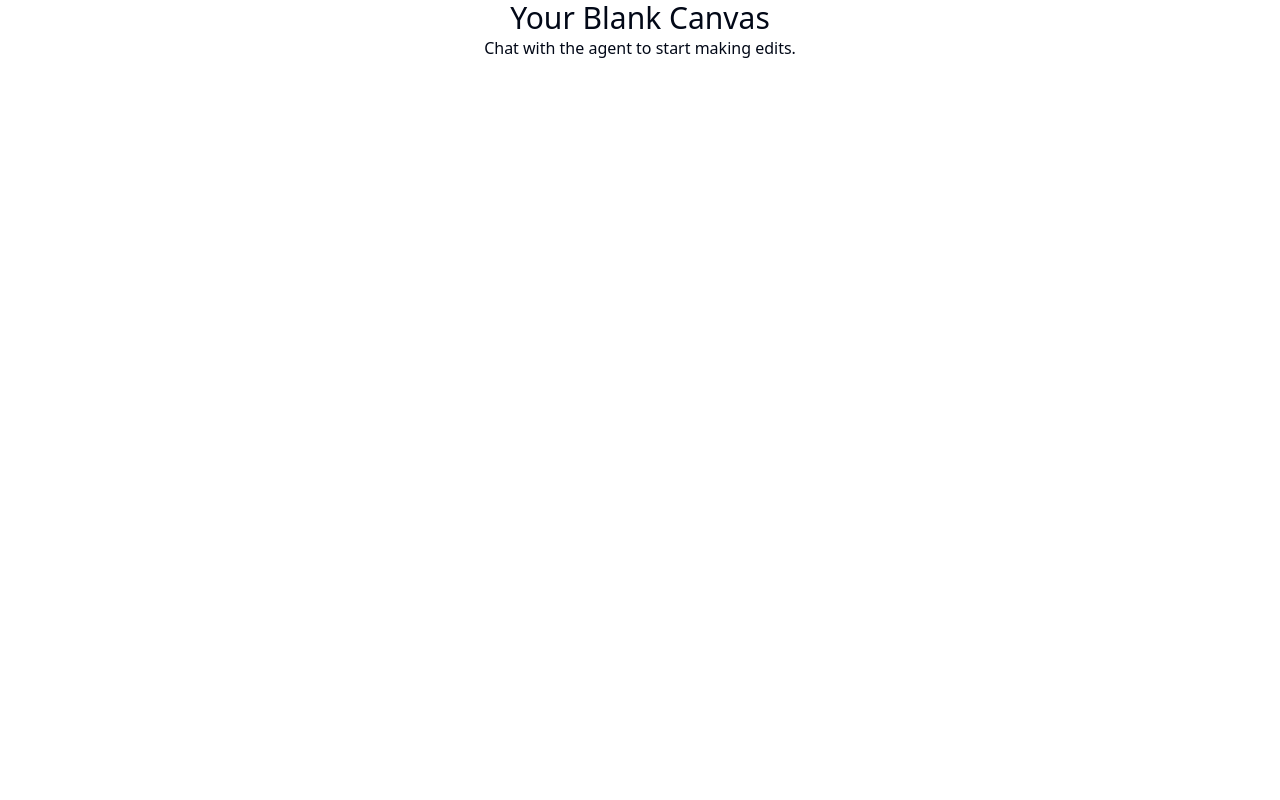
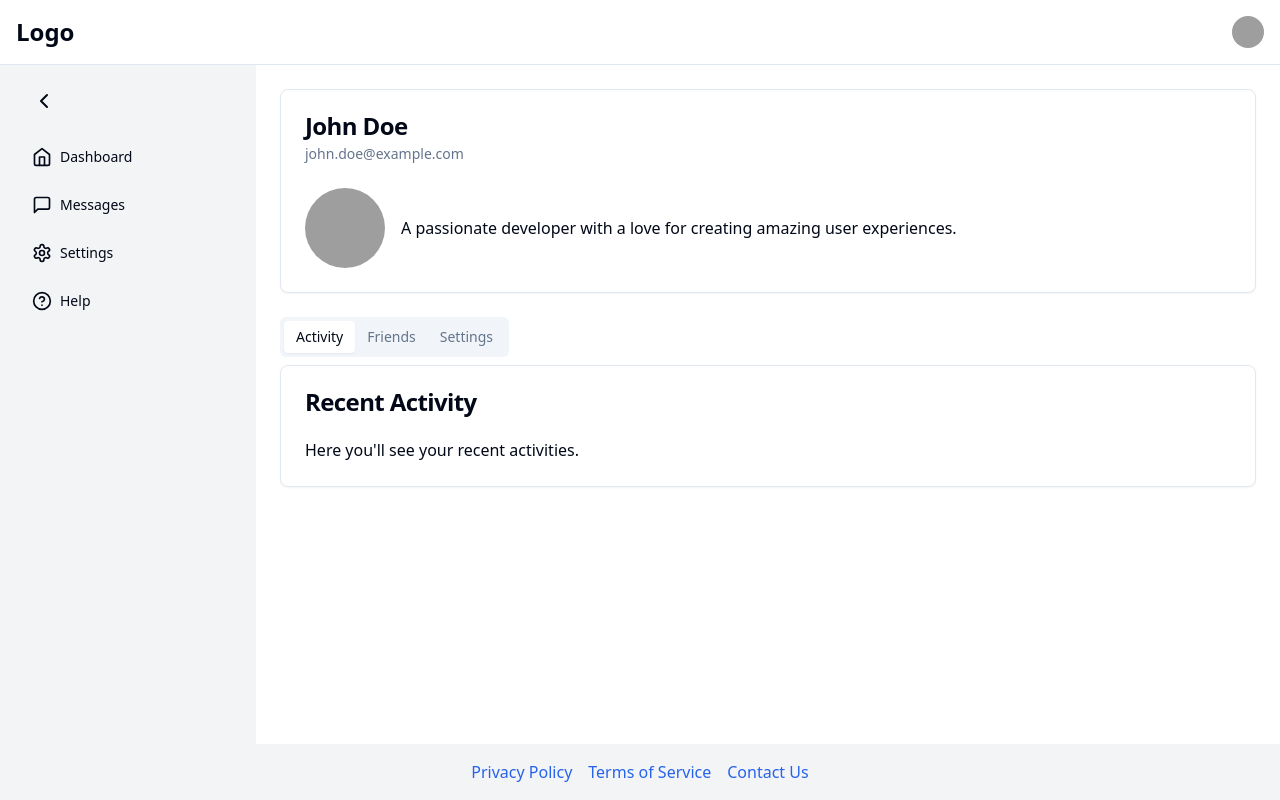
Before and after one commit to GPT-Engineer-App/profile-grove-dashboard, a React (Vite) app: page / in a window 1280 px wide. Built offline with nearby package versions, Linux system fonts and the light colour scheme; grey boxes are pictures that could not be loaded.

Commit message:
Implement initial profile dashboard layout

```diff
--- a/src/pages/Index.jsx
+++ b/src/pages/Index.jsx
@@ -1,12 +1,136 @@
-// Update this page (the content is just a fallback if you fail to update the page)
+import { useState } from "react";
+import { Avatar, AvatarFallback, AvatarImage } from "@/components/ui/avatar";
+import { Button } from "@/components/ui/button";
+import {
+  DropdownMenu,
+  DropdownMenuContent,
+  DropdownMenuItem,
+  DropdownMenuTrigger,
+} from "@/components/ui/dropdown-menu";
+import { Tabs, TabsContent, TabsList, TabsTrigger } from "@/components/ui/tabs";
+import { Card, CardContent, CardDescription, CardHeader, CardTitle } from "@/components/ui/card";
+import { ChevronLeft, ChevronRight, Home, MessageSquare, Settings, HelpCircle } from "lucide-react";
 
 const Index = () => {
+  const [sidebarCollapsed, setSidebarCollapsed] = useState(false);
+
+  const toggleSidebar = () => setSidebarCollapsed(!sidebarCollapsed);
+
   return (
-    <div className="flex justify-center items-center">
-      <div className="text-center">
-        <h1 className="text-3xl">Your Blank Canvas</h1>
-        <p>Chat with the agent to start making edits.</p>
+    <div className="flex flex-col min-h-screen">
+      {/* Header */}
+      <header className="bg-white border-b p-4 flex justify-between items-center">
+        <div className="text-2xl font-bold">Logo</div>
+        <DropdownMenu>
+          <DropdownMenuTrigger asChild>
+            <Button variant="ghost" className="relative h-8 w-8 rounded-full">
+              <Avatar className="h-8 w-8">
+                <AvatarImage src="/placeholder.svg" alt="@johndoe" />
+                <AvatarFallback>JD</AvatarFallback>
+              </Avatar>
+            </Button>
+          </DropdownMenuTrigger>
+          <DropdownMenuContent className="w-56" align="end" forceMount>
+            <DropdownMenuItem>Profile</DropdownMenuItem>
+            <DropdownMenuItem>Settings</DropdownMenuItem>
+            <DropdownMenuItem>Logout</DropdownMenuItem>
+          </DropdownMenuContent>
+        </DropdownMenu>
+      </header>
+
+      <div className="flex flex-1">
+        {/* Sidebar */}
+        <aside className={`bg-gray-100 p-4 ${sidebarCollapsed ? 'w-16' : 'w-64'} transition-all duration-300`}>
+          <Button variant="ghost" onClick={toggleSidebar} className="mb-4">
+            {sidebarCollapsed ? <ChevronRight /> : <ChevronLeft />}
+          </Button>
+          <nav>
+            <ul className="space-y-2">
+              {[
+                { icon: <Home className="h-5 w-5" />, label: 'Dashboard' },
+                { icon: <MessageSquare className="h-5 w-5" />, label: 'Messages' },
+                { icon: <Settings className="h-5 w-5" />, label: 'Settings' },
+                { icon: <HelpCircle className="h-5 w-5" />, label: 'Help' },
+              ].map((item, index) => (
+                <li key={index}>
+                  <Button variant="ghost" className="w-full justify-start">
+                    {item.icon}
+                    {!sidebarCollapsed && <span className="ml-2">{item.label}</span>}
+                  </Button>
+                </li>
+              ))}
+            </ul>
+          </nav>
+        </aside>
+
+        {/* Main Content */}
+        <main className="flex-1 p-6">
+          <Card className="mb-6">
+            <CardHeader>
+              <CardTitle>John Doe</CardTitle>
+              <CardDescription>john.doe@example.com</CardDescription>
+            </CardHeader>
+            <CardContent>
+              <div className="flex items-center space-x-4">
+                <Avatar className="h-20 w-20">
+                  <AvatarImage src="/placeholder.svg" alt="@johndoe" />
+                  <AvatarFallback>JD</AvatarFallback>
+                </Avatar>
+                <p>A passionate developer with a love for creating amazing user experiences.</p>
+              </div>
+            </CardContent>
+          </Card>
+
+          <Tabs defaultValue="activity">
+            <TabsList>
+              <TabsTrigger value="activity">Activity</TabsTrigger>
+              <TabsTrigger value="friends">Friends</TabsTrigger>
+              <TabsTrigger value="settings">Settings</TabsTrigger>
+            </TabsList>
+            <TabsContent value="activity">
+              <Card>
+                <CardHeader>
+                  <CardTitle>Recent Activity</CardTitle>
+                </CardHeader>
+                <CardContent>
+                  <p>Here you'll see your recent activities.</p>
+                </CardContent>
+              </Card>
+            </TabsContent>
+            <TabsContent value="friends">
+              <Card>
+                <CardHeader>
+                  <CardTitle>Friends List</CardTitle>
+                </CardHeader>
+                <CardContent>
+                  <p>Connect with your friends here.</p>
+                </CardContent>
+              </Card>
+            </TabsContent>
+            <TabsContent value="settings">
+              <Card>
+                <CardHeader>
+                  <CardTitle>Profile Settings</CardTitle>
+                </CardHeader>
+                <CardContent>
+                  <p>Manage your profile settings here.</p>
+                </CardContent>
+              </Card>
+            </TabsContent>
+          </Tabs>
+        </main>
       </div>
+
+      {/* Footer */}
+      <footer className="bg-gray-100 p-4 text-center">
+        <nav>
+          <ul className="flex justify-center space-x-4">
+            <li><a href="#" className="text-blue-600 hover:underline">Privacy Policy</a></li>
+            <li><a href="#" className="text-blue-600 hover:underline">Terms of Service</a></li>
+            <li><a href="#" className="text-blue-600 hover:underline">Contact Us</a></li>
+          </ul>
+        </nav>
+      </footer>
     </div>
   );
 };
```
